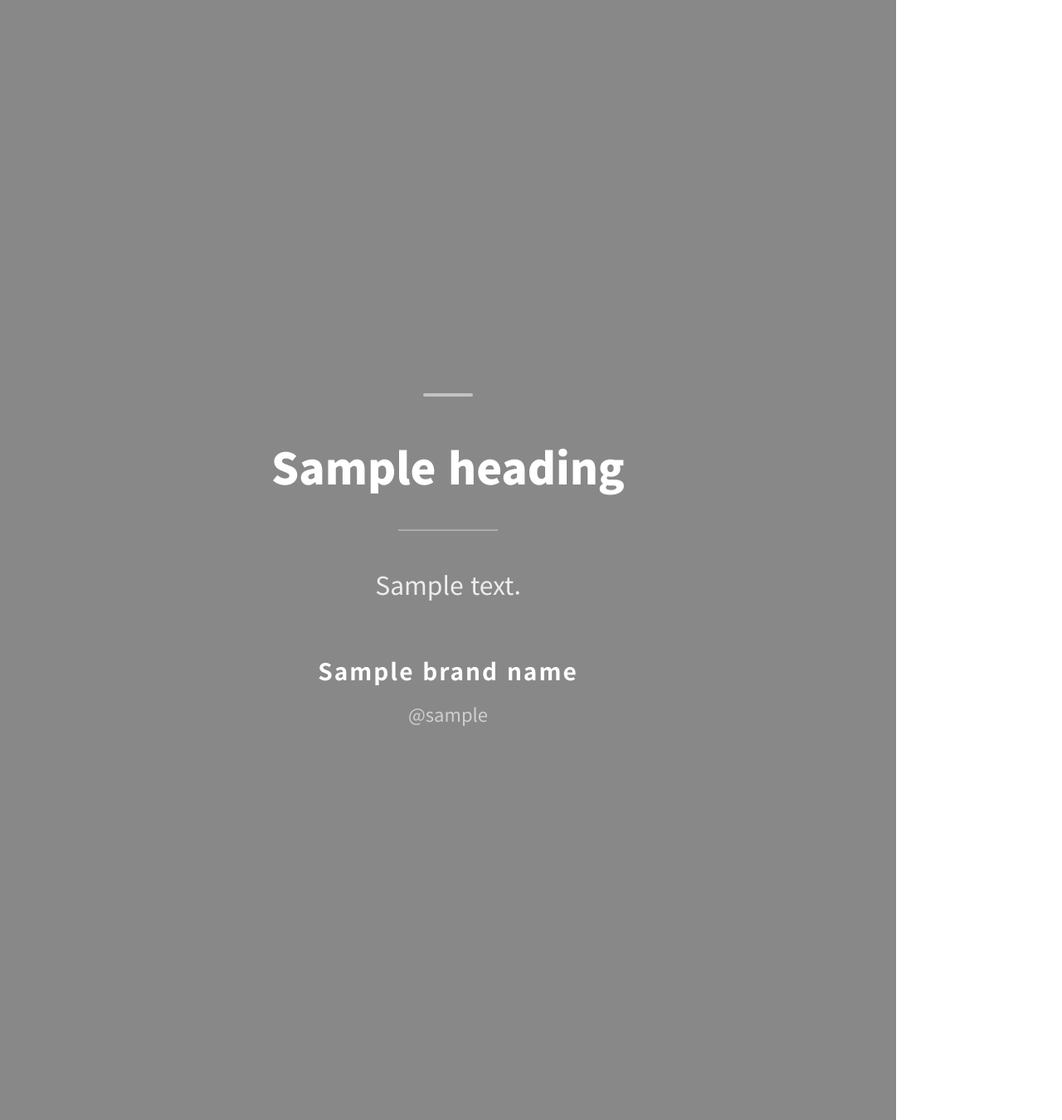
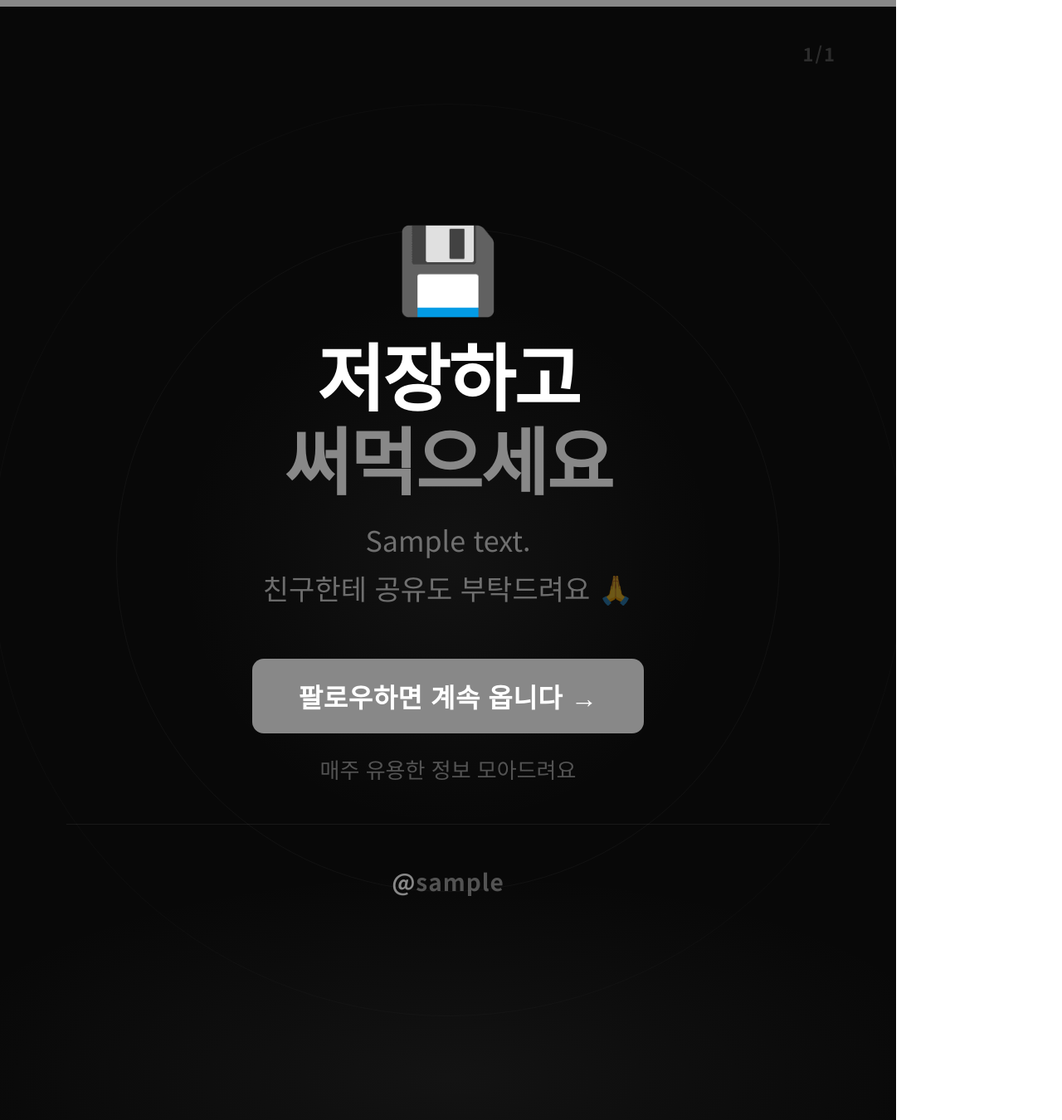
Before and after one commit to lodaebone6980/card-news-insta, a Python web app: template templates/last.html in a window 1280 px wide. Shown: the whole page at 83% size. Run offline with Jinja, Linux system fonts and the light colour scheme; the template is opened without the code that fills it: most values are stand-ins (such as "Sample title", 1, 10 or a date in 2020).

Commit message:
Revamp slide layout and add background effects
Updated the slide layout and added background elements for improved design.

```diff
--- a/templates/last.html
+++ b/templates/last.html
@@ -4,94 +4,94 @@
 <meta charset="UTF-8">
 <style>
 @import url('https://fonts.googleapis.com/css2?family=Noto+Sans+KR:wght@400;700;900&display=swap');
-
 * { margin: 0; padding: 0; box-sizing: border-box; }
-
-  body {
-    width: 1080px;
-    height: 1350px;
-    overflow: hidden;
-    font-family: 'Noto Sans KR', sans-serif;
+body { width: 1080px; height: 1350px; overflow: hidden; font-family: 'Noto Sans KR', sans-serif; }
+.slide {
+  width: 1080px; height: 1350px;
+  background: #080808;
+  display: flex; flex-direction: column;
+  align-items: center; justify-content: center;
+  text-align: center; padding: 80px;
+  position: relative; overflow: hidden;
 }
-
-  .slide {
-    width: 1080px;
-    height: 1350px;
-    position: relative;
+.bg-glow {
+  position: absolute; width: 700px; height: 700px; border-radius: 50%;
+  background: radial-gradient({{ main_color }}14, transparent 65%);
+  top: 50%; left: 50%; transform: translate(-50%, -50%);
+}
+.bg-ring-1 {
+  position: absolute; width: 800px; height: 800px; border-radius: 50%;
+  border: 1px solid rgba(255,255,255,0.04);
+  top: 50%; left: 50%; transform: translate(-50%, -50%);
+}
+.bg-ring-2 {
+  position: absolute; width: 1100px; height: 1100px; border-radius: 50%;
+  border: 1px solid rgba(255,255,255,0.025);
+  top: 50%; left: 50%; transform: translate(-50%, -50%);
+}
+.bottom-glow {
+  position: absolute; bottom: -200px; left: -100px; right: -100px;
+  height: 500px; border-radius: 50%;
+  background: radial-gradient({{ main_color }}16, transparent 70%);
+}
+.top-bar { position: absolute; top: 0; left: 0; right: 0; height: 8px; background: {{ main_color }}; }
+.slide-num {
+  position: absolute; top: 48px; right: 72px;
+  font-size: 22px; color: rgba(255,255,255,0.15);
+  font-weight: 700; letter-spacing: 2px; z-index: 3;
+}
+.content { position: relative; z-index: 2; width: 100%; }
+.save-icon { font-size: 100px; line-height: 1; margin-bottom: 32px; }
+.main-title {
+  font-size: 88px; font-weight: 900;
+  color: #fff; line-height: 1.15;
+  letter-spacing: -2px; word-break: keep-all; margin-bottom: 20px;
+}
+.main-title .accent { color: {{ main_color }}; }
+.sub-title {
+  font-size: 34px; color: rgba(255,255,255,0.4);
+  line-height: 1.7; margin-bottom: 56px; word-break: keep-all;
+}
+.cta-button {
+  display: inline-block;
   background: {{ main_color }};
-    display: flex;
-    flex-direction: column;
-    justify-content: center;
-    align-items: center;
-    text-align: center;
-    padding: 100px;
+  color: #fff;
+  font-size: 32px; font-weight: 700;
+  padding: 22px 56px; border-radius: 14px;
+  letter-spacing: .5px; margin-bottom: 24px;
 }
-
-  .decoration-line {
-    width: 60px;
-    height: 4px;
-    background: rgba(255, 255, 255, 0.5);
-    margin-bottom: 48px;
-    border-radius: 2px;
+.cta-secondary { font-size: 26px; color: rgba(255,255,255,0.3); }
+.divider { width: 100%; height: 1px; background: rgba(255,255,255,0.07); margin: 48px 0; }
+.instagram-handle {
+  font-size: 28px; font-weight: 700;
+  color: rgba(255,255,255,0.3); letter-spacing: 1px;
 }
-
-  .heading {
-    font-size: 52px;
-    font-weight: 900;
-    color: #FFFFFF;
-    line-height: 1.4;
-    margin-bottom: 40px;
-    word-break: keep-all;
-  }
-
-  .divider {
-    width: 120px;
-    height: 2px;
-    background: rgba(255, 255, 255, 0.3);
-    margin-bottom: 40px;
-  }
-
-  .body {
-    font-size: 30px;
-    font-weight: 400;
-    color: rgba(255, 255, 255, 0.85);
-    line-height: 1.6;
-    word-break: keep-all;
-    margin-bottom: 60px;
-  }
-
-  .brand-info {
-    display: flex;
-    flex-direction: column;
-    align-items: center;
-    gap: 16px;
-  }
-
-  .brand-name {
-    font-size: 28px;
-    font-weight: 700;
-    color: #FFFFFF;
-    letter-spacing: 2px;
-  }
-
-  .brand-handle {
-    font-size: 22px;
-    font-weight: 400;
-    color: rgba(255, 255, 255, 0.6);
-  }
+.instagram-handle span { color: {{ main_color }}; }
 </style>
 </head>
 <body>
 <div class="slide">
-    <div class="decoration-line"></div>
-    <h2 class="heading">{{ heading }}</h2>
+  <div class="top-bar"></div>
+  <div class="bg-glow"></div>
+  <div class="bg-ring-1"></div>
+  <div class="bg-ring-2"></div>
+  <div class="bottom-glow"></div>
+  <div class="slide-num">{{ slide_number }}/{{ total_slides }}</div>
+  <div class="content">
+    <div class="save-icon">💾</div>
+    <div class="main-title">
+      저장하고<br><span class="accent">써먹으세요</span>
+    </div>
+    <div class="sub-title">
+      {{ body }}<br>
+      친구한테 공유도 부탁드려요 🙏
+    </div>
+    <div class="cta-button">팔로우하면 계속 옵니다 →</div>
+    <div class="cta-secondary">매주 유용한 정보 모아드려요</div>
     <div class="divider"></div>
-    <p class="body">{{ body }}</p>
-    <div class="brand-info">
-      <span class="brand-name">{{ brand_name }}</span>
-      {% if instagram_handle %}
-      <span class="brand-handle">@{{ instagram_handle }}</span>
-      {% endif %}
+    <div class="instagram-handle">
+      <span>@</span>{{ instagram_handle }}
+    </div>
   </div>
 </div>
 </body>
```
Lines whose indentation alone changed are shown as unchanged.
